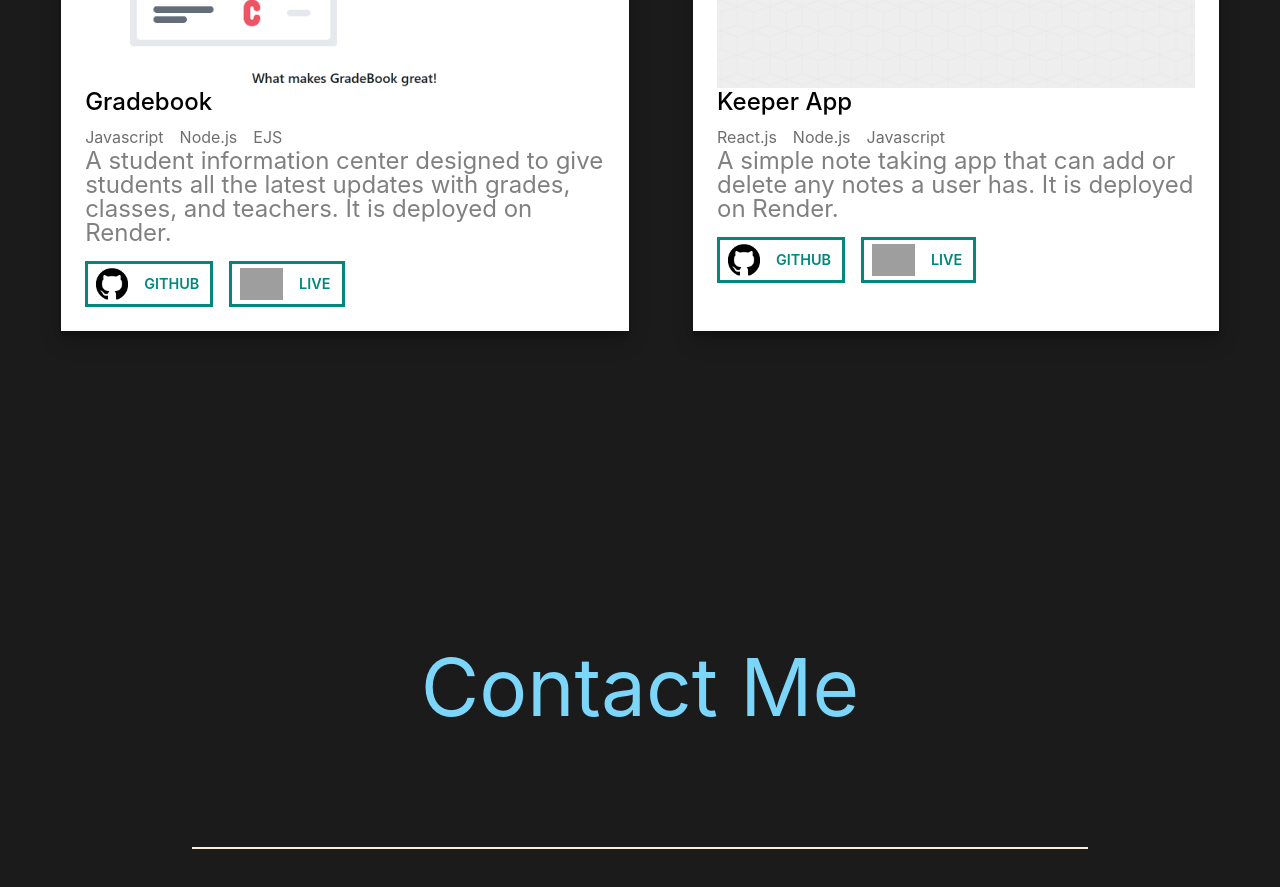
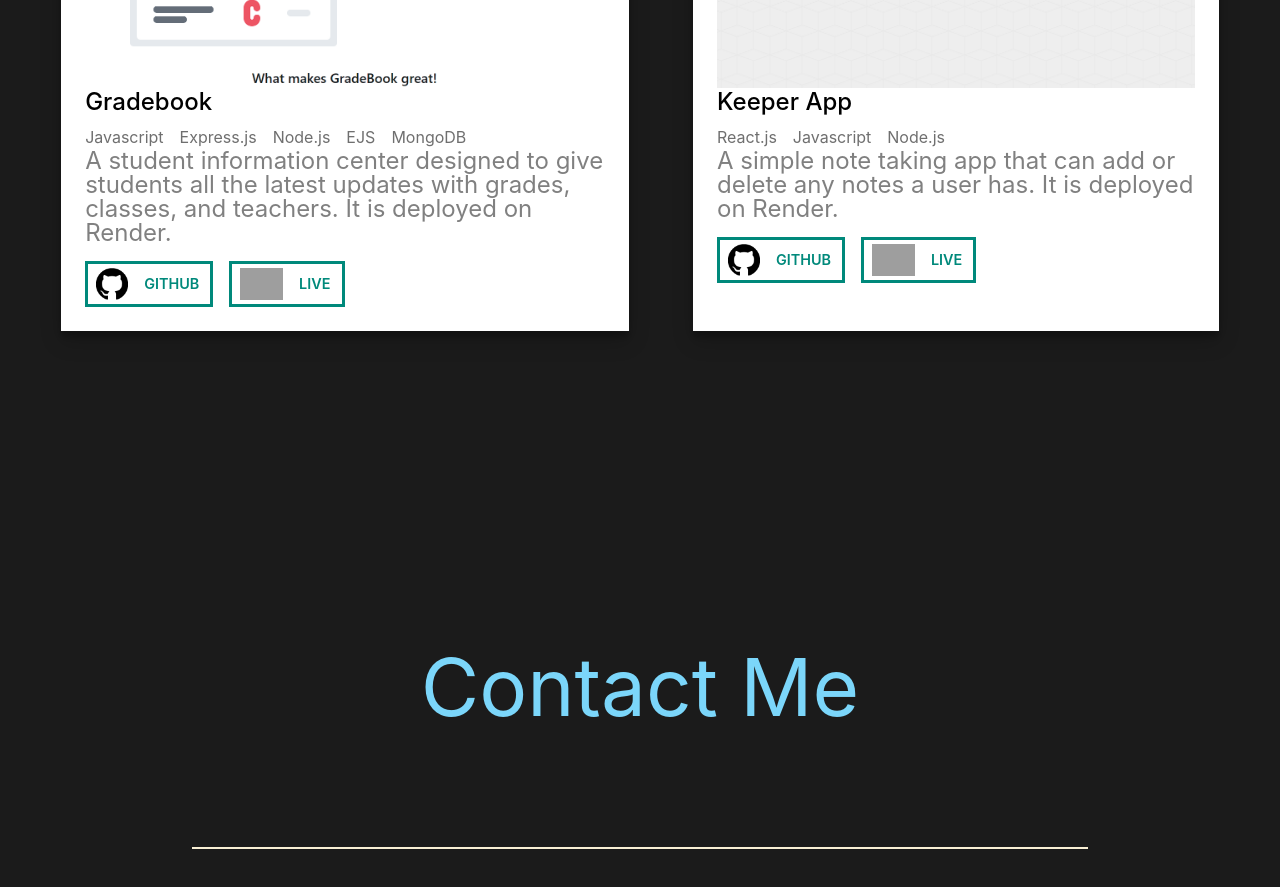
Before and after one commit to Crshafer12/portfolio, a React (Create React App) app: page / in a window 1280 px wide. Shown: the part 2900-3787 px from the top of the page. Built offline with nearby package versions, Linux system fonts and the light colour scheme; grey boxes are pictures that could not be loaded.

Commit message:
add consitency? to cards

```diff
--- a/src/components/Projects2/projectList.js
+++ b/src/components/Projects2/projectList.js
@@ -6,7 +6,7 @@ export const data = [
 		imgAddress: require("../../images/gradebook/GradebookPreview.PNG"),
 		githubLink: "https://github.com/Crshafer12/portfolio",
 		demoLink: "https://gradebook-089g.onrender.com",
-		stack: ["Javascript", "Node.js", "EJS"],
+		stack: ["Javascript", "Express.js", "Node.js", "EJS", "MongoDB"],
 	},
 	{
 		title: "Keeper App",
@@ -14,7 +14,7 @@ export const data = [
 		imgAddress: require("../../images/keeper/KeeperPreview.PNG"),
 		githubLink: "https://github.com/Crshafer12/portfolio",
 		demoLink: "https://keeperapp.onrender.com/",
-		stack: ["React.js", "Node.js", "Javascript"],
+		stack: ["React.js", "Javascript", "Node.js"],
 	},
 ];
 
```
